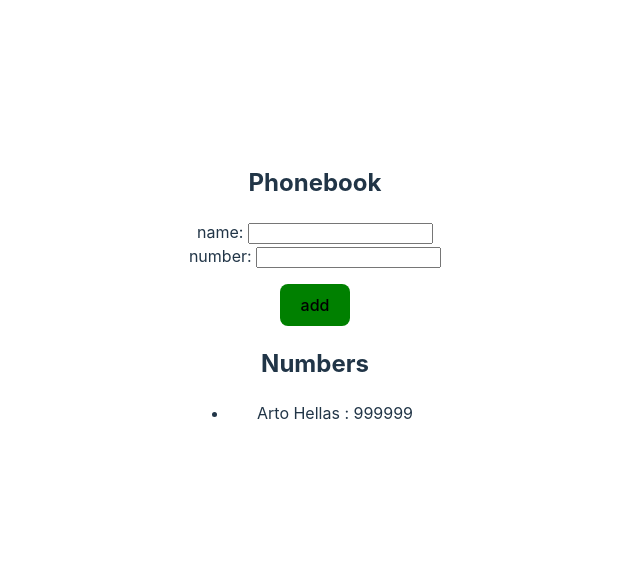
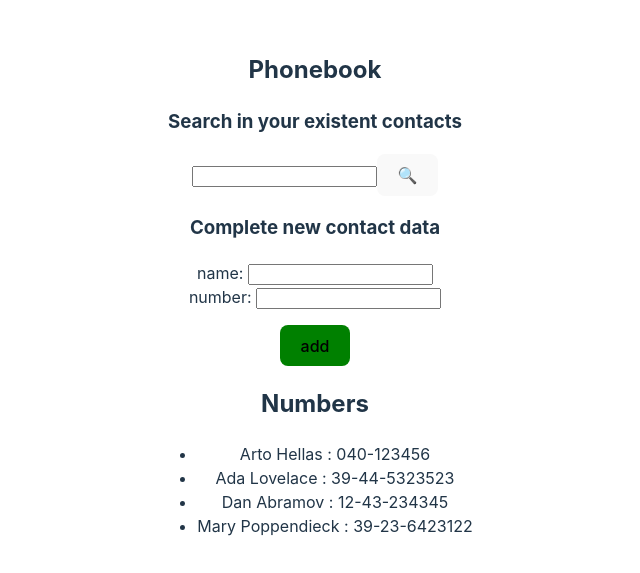
Before and after one commit to Frtavonatti/fullStackOpen-react, a React (Vite) app in the folder part2/form-exercises/: page / in a window 1280 px wide. Shown: the part 107-680 px from the top of the page, without its empty margins (325-965 px from the left). Built offline with nearby package versions, Linux system fonts and the light colour scheme.

Commit message:
Ejercicio 2.9 terminado

```diff
--- a/part2/form-exercises/src/App.jsx
+++ b/part2/form-exercises/src/App.jsx
@@ -3,14 +3,14 @@ import { useState } from 'react'
 
 const App = () => {
   const [persons, setPersons] = useState([
-    {
-      name: 'Arto Hellas',
-      number: 999999,
-      id: 0
-    },
+    { name: 'Arto Hellas', number: '040-123456', id: 1 },
+    { name: 'Ada Lovelace', number: '39-44-5323523', id: 2 },
+    { name: 'Dan Abramov', number: '12-43-234345', id: 3 },
+    { name: 'Mary Poppendieck', number: '39-23-6423122', id: 4 }
   ])
   const [newName, setNewName] = useState('')
   const [newNumber, setNewNumber] = useState('')
+  const [newSearch, setNewSearch] = useState('')
 
   const handleSubmit = (event) => {
     event.preventDefault();
@@ -22,12 +22,13 @@ const App = () => {
 
     const nameExists = persons.some(person => person.name === newName)
 
-    newName === ''
-    ? alert('Void')
+    newName === '' || newNumber === ''
+    ? alert('You shoud complete all fields')
     : nameExists
       ? alert(`${newPerson.name} is already added to phonebook`)
       : setPersons(persons.concat(newPerson));
     setNewName('')
+    setNewNumber('')
   }
 
   const handleNameInputChange = (event) => {
@@ -38,10 +39,24 @@ const App = () => {
     setNewNumber(event.target.value)
   }
 
+  const handleSearchInputChange = (event) => {
+    setNewSearch(event.target.value);
+  }
+
+  const filteredPersons = persons.filter(person =>
+    person.name.toLowerCase().includes(newSearch)
+  );
+
   return (
     <div>
       <h2>Phonebook</h2>
+      <div>
+        <h3>Search in your existent contacts</h3>
+        <input value={newSearch} onChange={handleSearchInputChange}  type="input" />
+        <button type="button">🔍</button>
+      </div>
       <form>
+        <h3>Complete new contact data</h3>
         <div>
           name: <input value={newName} onChange={handleNameInputChange}/>
         </div>
@@ -58,7 +73,7 @@ const App = () => {
       </form>
       <h2>Numbers</h2>
       <ul>
-        {persons.map((person) => <li key={person.id}> {person.name} : {person.number} </li> )}
+        {filteredPersons.map((person) => <li key={person.id}> {person.name} : {person.number} </li> )}
       </ul>
     </div>
   )
```
